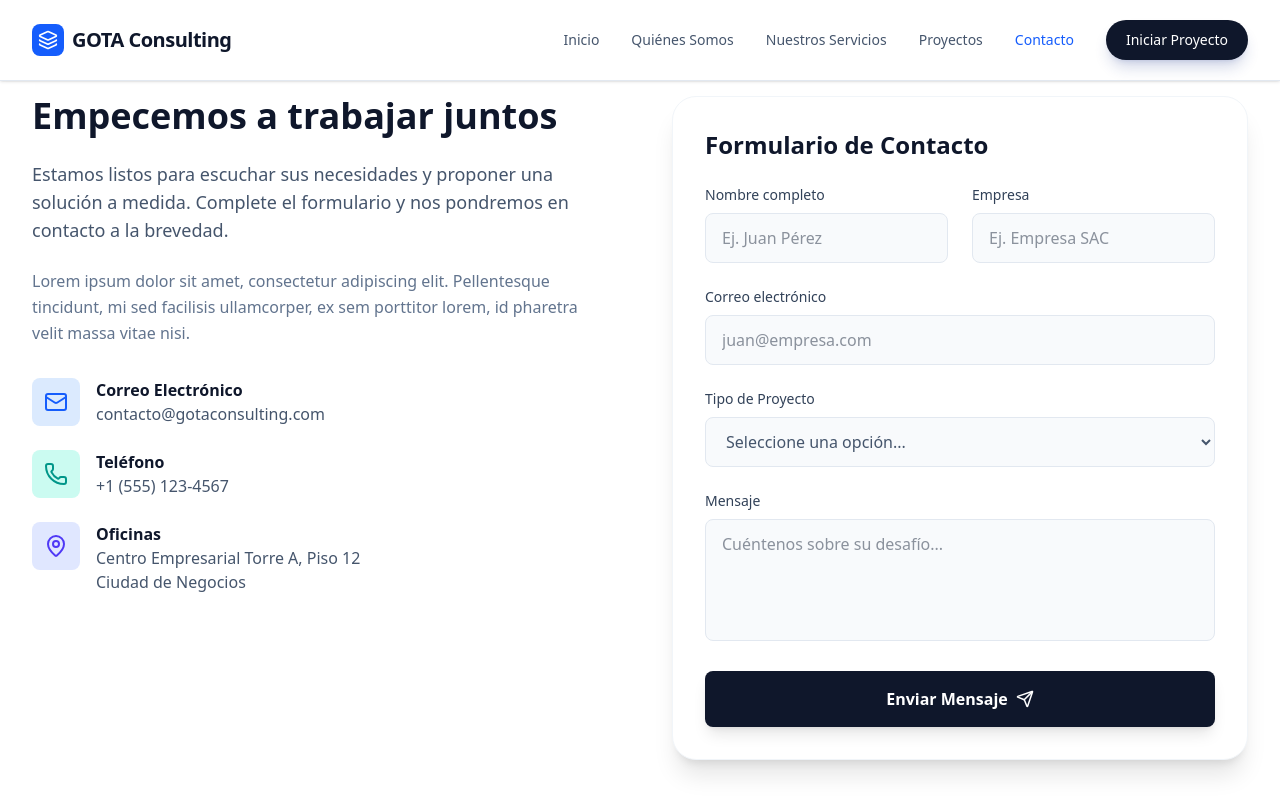
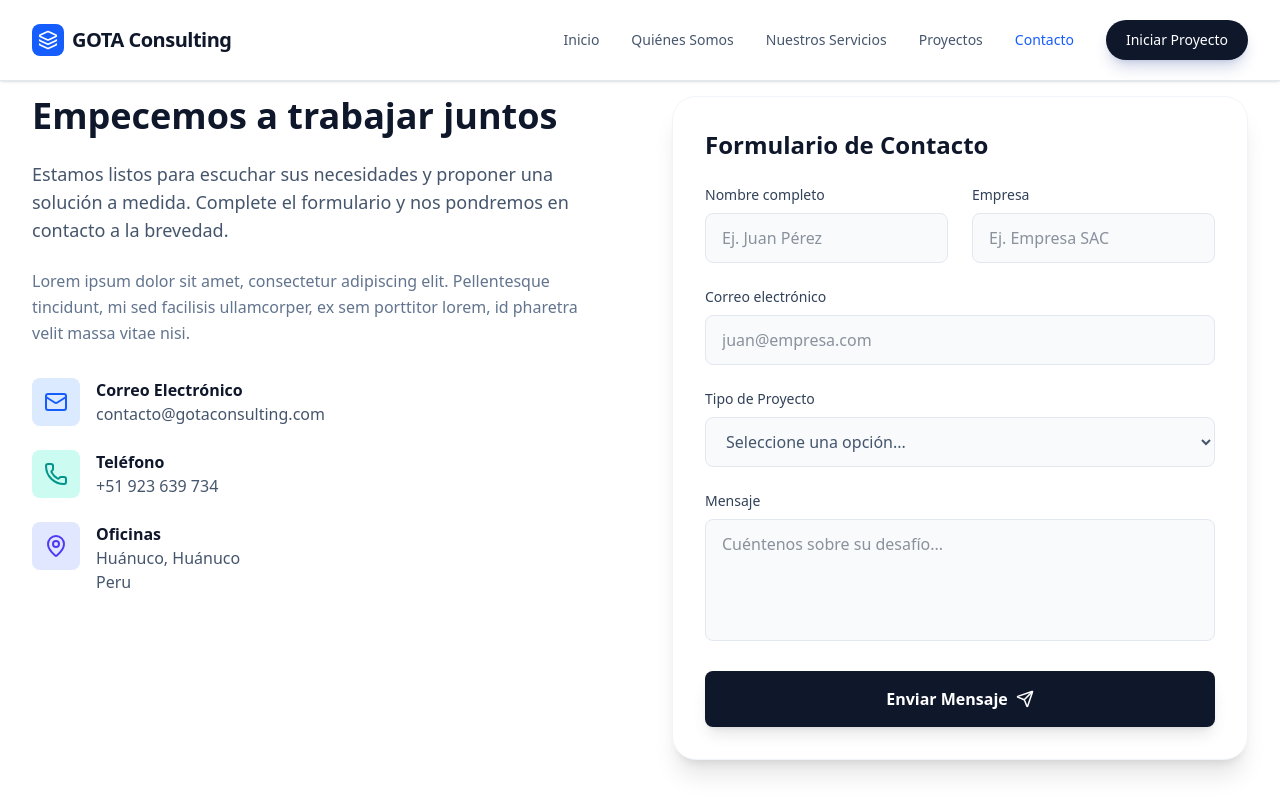
Before and after one commit to LavieNroseee/web, a React app: page / in a window 1280 px wide. Both pictures are taken after a click on the button "Contacto". Shown: the top 800 px of the page. Built offline with nearby package versions, Linux system fonts and the light colour scheme; the HTML template or start-up script is replaced by a standard one.

Commit message:
Update App.jsx

```diff
--- a/src/App.jsx
+++ b/src/App.jsx
@@ -660,7 +660,7 @@ const ContactIntroSection = () => (
         </div>
         <div>
           <h3 className="font-bold text-slate-900">Teléfono</h3>
-          <p className="text-slate-600">+1 (555) 123-4567</p>
+          <p className="text-slate-600">+51 923 639 734</p>
         </div>
       </div>
       <div className="flex items-start gap-4">
@@ -670,9 +670,9 @@ const ContactIntroSection = () => (
         <div>
           <h3 className="font-bold text-slate-900">Oficinas</h3>
           <p className="text-slate-600">
-            Centro Empresarial Torre A, Piso 12
+            Huánuco, Huánuco
             <br />
-            Ciudad de Negocios
+            Peru
           </p>
         </div>
       </div>
@@ -922,8 +922,8 @@ const App = () => {
             </div>
           </div>
           <div className="border-t border-slate-100 pt-8 flex flex-col md:flex-row justify-between items-center gap-4 text-xs text-slate-400">
-            <p>&copy; {new Date().getFullYear()} GOTA Consulting. Todos los derechos reservados.</p>
-            <p>Diseñado con precisión.</p>
+            <p>&copy; {new Date().getFullYear()} GOTA Consulting. Todos los derechos reservados 2026.</p>
+            <p>GOTA Consulting.</p>
           </div>
         </div>
       </footer>
```
